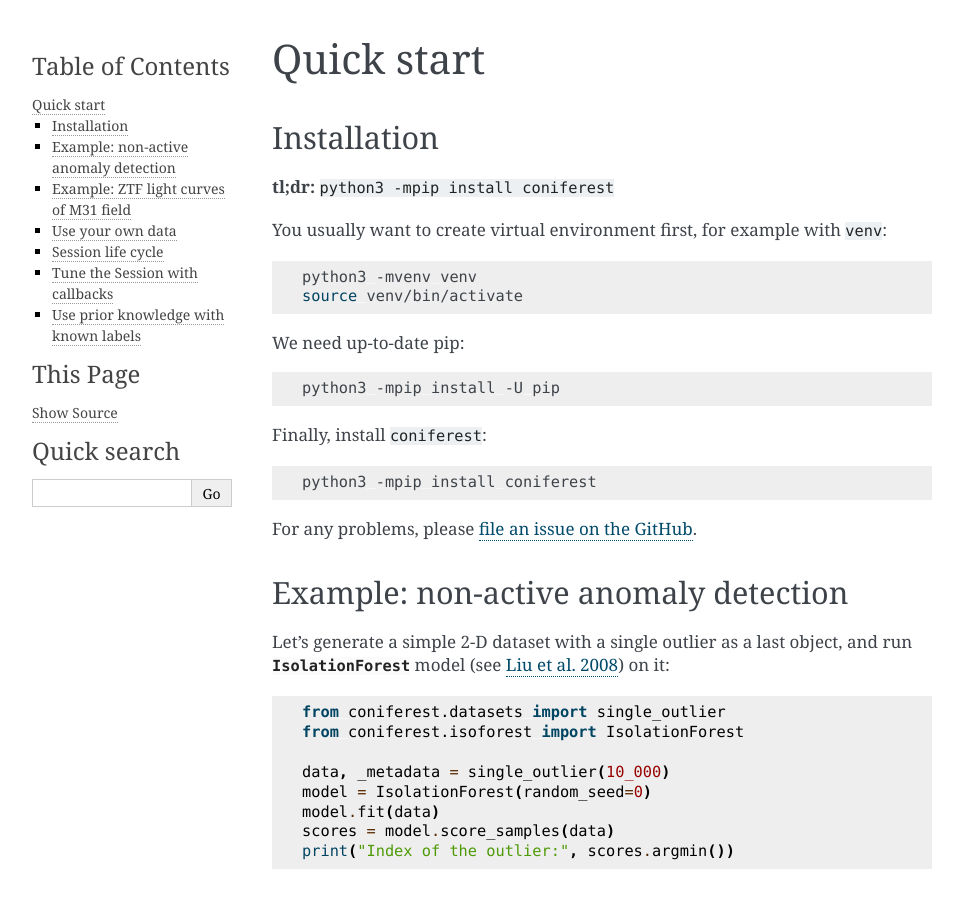
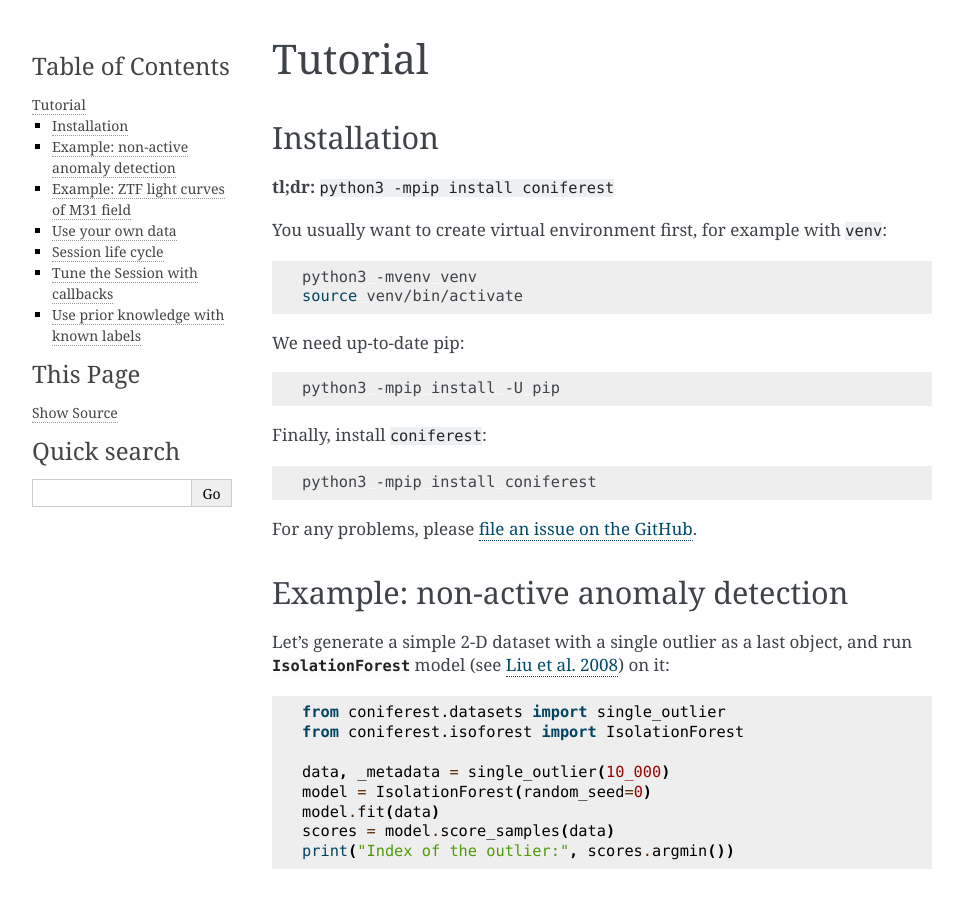
Before and after one commit to snad-space/coniferest, a Sphinx documentation site: the page built from docs/tutorial.rst, in a window 1280 px wide and 900 px high. Shown: the whole window, without its empty margins (148-1111 px from the left). Built offline with Sphinx 7.4.7, drawn with Linux system fonts in a browser that asks for light colours.

Commit message:
Rename quick start to tutorial

```diff
--- a/docs/index.rst
+++ b/docs/index.rst
@@ -10,7 +10,7 @@ Welcome to coniferest's documentation!
    :maxdepth: 2
    :caption: Contents:
 
-   quickstart.rst
+   tutorial.rst
    modules.rst
 
 Indices and tables
--- a/docs/quickstart.rst
+++ b/docs/tutorial.rst
@@ -1,5 +1,5 @@
-Quick start
-===========
+Tutorial
+========
 
 Installation
 ------------
@@ -292,7 +292,7 @@ Within these three classes, only one considered as anomalous, while other two ar
         plt.legend()
         plt.show()
 
-.. image:: _static/quickstart/known_labels_dataset.png
+.. image:: _static/tutorial/known_labels_dataset.png
 
 Let's see what :class:`IsolationForest <coniferest.isolationforest.IsolationForest>` will find in this dataset within top-32 outliers:
 
@@ -312,7 +312,7 @@ Let's see what :class:`IsolationForest <coniferest.isolationforest.IsolationFore
         plt.legend()
         plt.show()
 
-.. image:: _static/quickstart/known_labels_isoforest.png
+.. image:: _static/tutorial/known_labels_isoforest.png
 
 Here we show 32 candidates in "SNAD yellow" color.
 Not bad, but what can we do with the active anomaly detection?
@@ -342,7 +342,7 @@ Not bad, but what can we do with the active anomaly detection?
         plt.show()
 
 
-.. image:: _static/quickstart/known_labels_pineforest.png
+.. image:: _static/tutorial/known_labels_pineforest.png
 
 Looks good, right?
 But what if we know that one of the "outlier" objects is not an anomaly?
@@ -378,6 +378,6 @@ We can mark it as a regular object and run the active anomaly detection again:
         plt.show()
 
 
-.. image:: _static/quickstart/known_labels_pineforest_known_regular.png
+.. image:: _static/tutorial/known_labels_pineforest_known_regular.png
 
 Note that the object we marked as regular was not even selected by the previous run, but here it influenced the model to not select other objects of this class.
```
Also changed, not shown: docs/_static/tutorial/known_labels_dataset.png (renamed from docs/_static/quickstart/known_labels_dataset.png), docs/_static/tutorial/known_labels_isoforest.png (renamed from docs/_static/quickstart/known_labels_isoforest.png), docs/_static/tutorial/known_labels_pineforest.png (renamed from docs/_static/quickstart/known_labels_pineforest.png), docs/_static/tutorial/known_labels_pineforest_known_regular.png (renamed from docs/_static/quickstart/known_labels_pineforest_known_regular.png).
